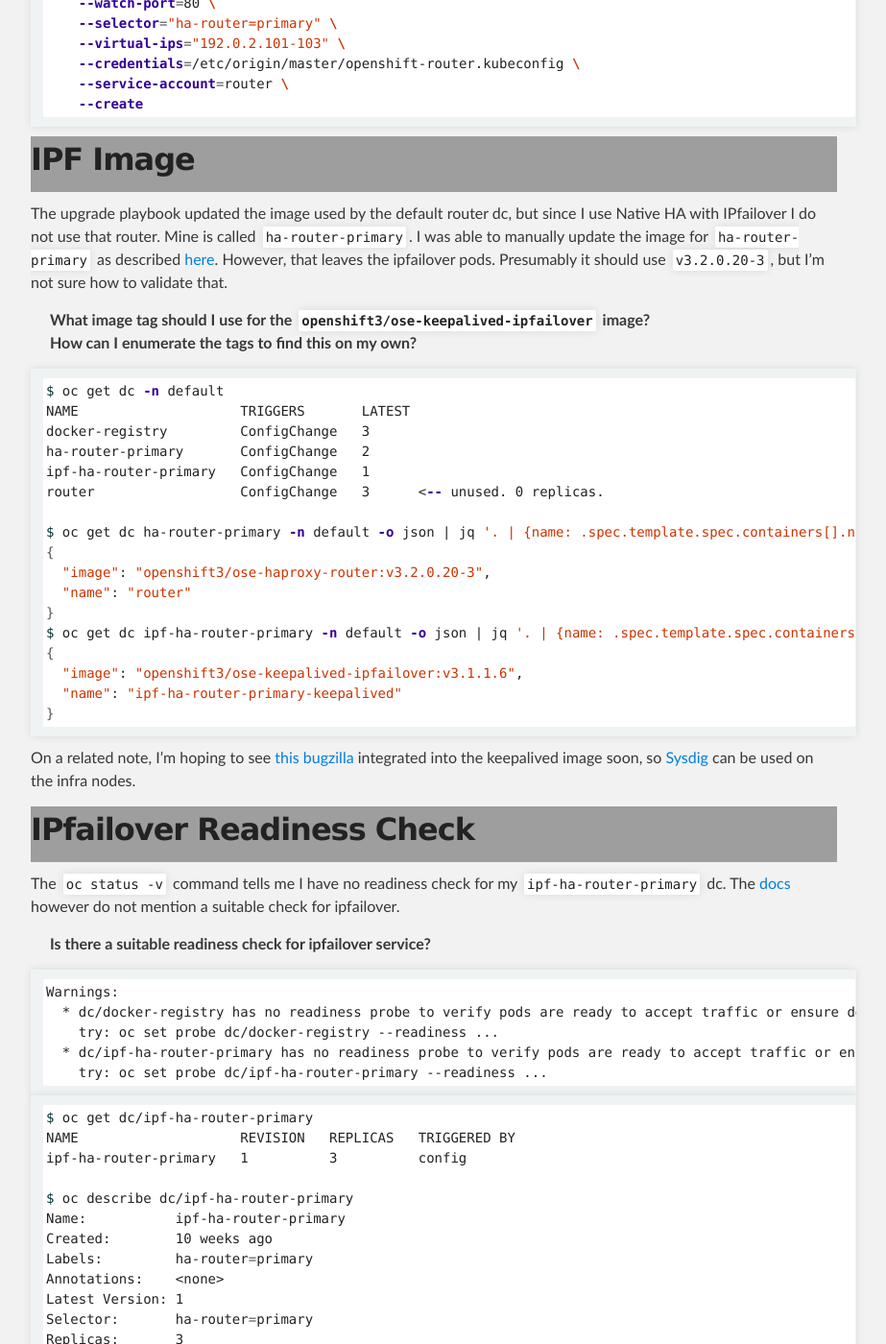
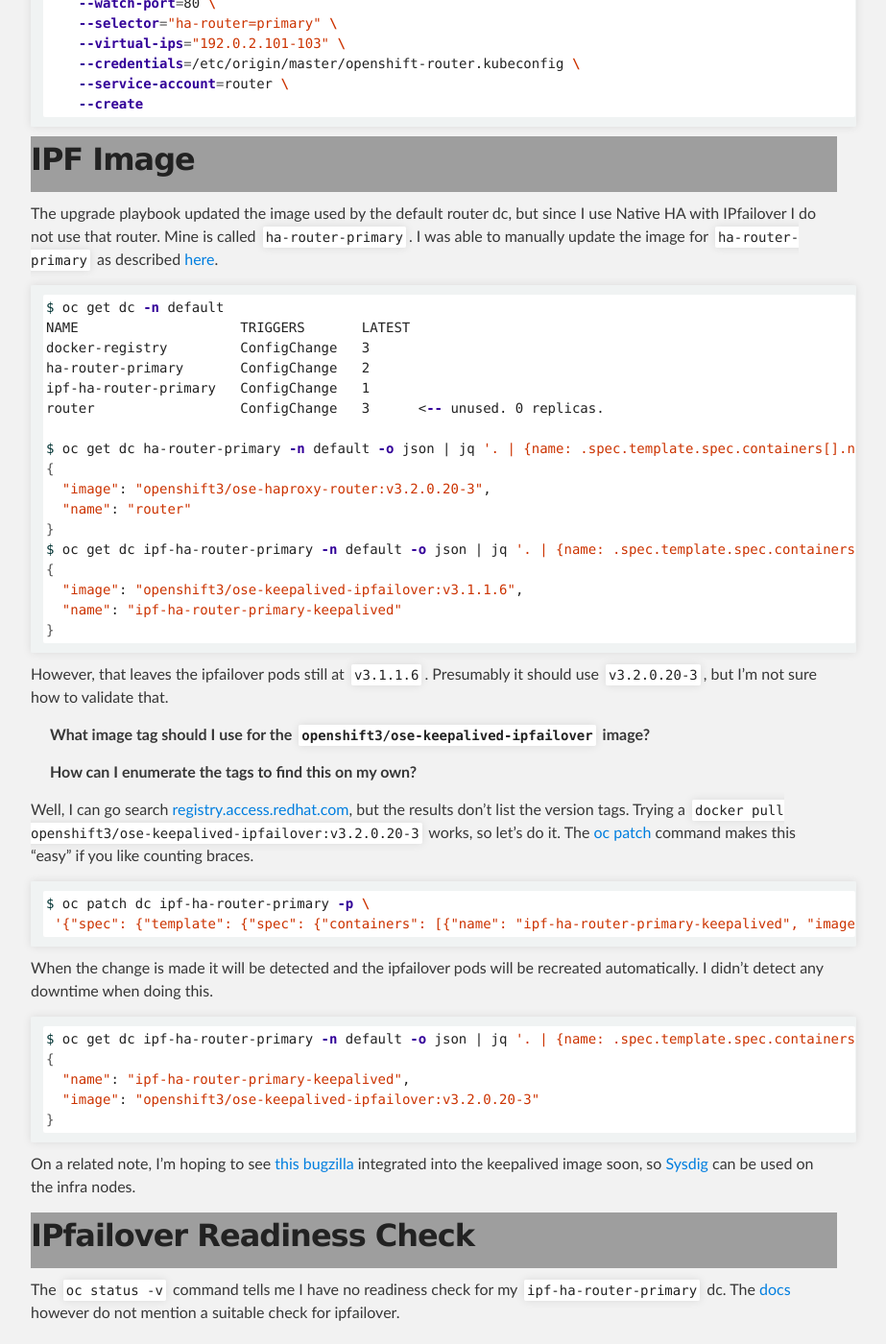
Before and after one commit to dlbewley/dlbewley.github.io, a Jekyll site: the page built from _posts/2016-05-17-OpenShift-Enterprise-Upgrade-3.1-to-3.2.md, in a window 1280 px wide and 1400 px high, scrolled down 1969 px. Shown: the whole window at 96% size, without its empty margins (188-1111 px from the left). Built offline with Jekyll 4.4.1, drawn with Linux system fonts in a browser that asks for light colours; comment, search, counter and statistics services are not loaded; the repository's description, which GitHub fills in, is left out; some of the changed text lies outside the part shown.

Commit message:
updated ipfailover image

````diff
--- a/_posts/2016-05-17-OpenShift-Enterprise-Upgrade-3.1-to-3.2.md
+++ b/_posts/2016-05-17-OpenShift-Enterprise-Upgrade-3.1-to-3.2.md
@@ -12,8 +12,8 @@
 
 The issues were related to:
 
-- [ip failover](#ip-failover)
-- [downtime during the upgrade](#downtime-during-upgrade)
+- [ip failover](#ip-failover) had to be updated manually
+- there was about 5 minutes [downtime during the upgrade](#downtime-during-upgrade)
 - [updates to image streams](#image-stream-updates)
 - [docker error messages](#docker-errors)
 - [updated policy and role bindings](#update-cluster-policies-and-roles)
@@ -112,15 +109,38 @@
 ipf-ha-router-primary   ConfigChange   1
 router                  ConfigChange   3      <-- unused. 0 replicas.
 
-$ oc get dc ha-router-primary -n default -o json | jq '. | {name: .spec.template.spec.containers[].name, image:.spec.template.spec.containers[].image}'
+$ oc get dc ha-router-primary -n default -o json | jq '. | {name: .spec.template.spec.containers[].name, image: .spec.template.spec.containers[].image}'
 {
   "image": "openshift3/ose-haproxy-router:v3.2.0.20-3",
   "name": "router"
 }
-$ oc get dc ipf-ha-router-primary -n default -o json | jq '. | {name: .spec.template.spec.containers[].name, image:.spec.template.spec.containers[].image}'
+$ oc get dc ipf-ha-router-primary -n default -o json | jq '. | {name: .spec.template.spec.containers[].name, image: .spec.template.spec.containers[].image}'
 {
   "image": "openshift3/ose-keepalived-ipfailover:v3.1.1.6",
   "name": "ipf-ha-router-primary-keepalived"
+}
+```
+
+However, that leaves the ipfailover pods still at `v3.1.1.6`. Presumably it should use `v3.2.0.20-3`, but I'm not sure how to validate that.
+
+- **What image tag should I use for the `openshift3/ose-keepalived-ipfailover` image?**
+
+- **How can I enumerate the tags to find this on my own?**
+
+Well, I can go search [registry.access.redhat.com](https://access.redhat.com/search/#/container-images), but the results don't list the version tags. Trying a `docker pull openshift3/ose-keepalived-ipfailover:v3.2.0.20-3` works, so let's do it. The [oc patch](https://github.com/openshift/origin/blob/master/docs/cli.md#oc-patch) command makes this "easy" if you like counting braces.
+
+```bash
+$ oc patch dc ipf-ha-router-primary -p \
+ '{"spec": {"template": {"spec": {"containers": [{"name": "ipf-ha-router-primary-keepalived", "image": "openshift3/ose-keepalived-ipfailover:v3.2.0.20-3"}]}}}}'
+```
+
+When the change is made it will be detected and the ipfailover pods will be recreated automatically. I didn't detect any downtime when doing this.
+
+```bash
+$ oc get dc ipf-ha-router-primary -n default -o json | jq '. | {name: .spec.template.spec.containers[].name, image: .spec.template.spec.containers[].image}'
+{
+  "name": "ipf-ha-router-primary-keepalived",
+  "image": "openshift3/ose-keepalived-ipfailover:v3.2.0.20-3"
 }
 ```
 
````
Also changed, not shown: other parts of _posts/2016-05-17-OpenShift-Enterprise-Upgrade-3.1-to-3.2.md (+1 -4 lines).
